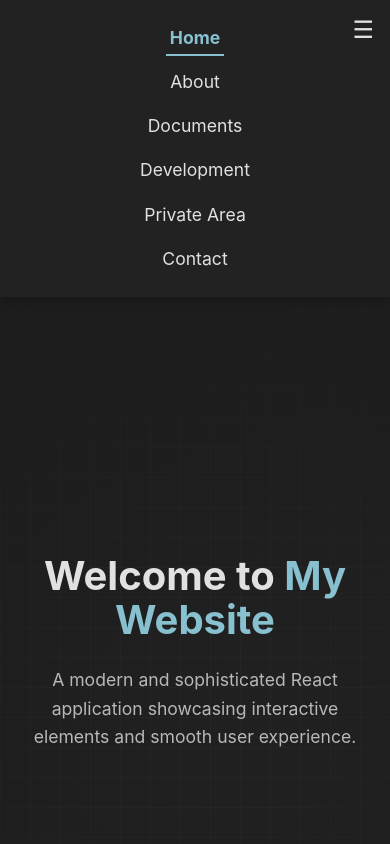
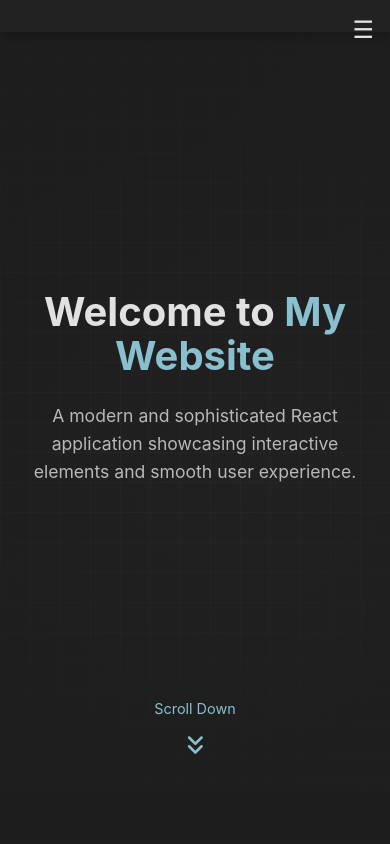
Before and after one commit to idealase/idealase.github.io, a React (Create React App) app in the folder react-website/: page / in a window 390 px wide. Shown: the top 844 px of the page. Built offline with nearby package versions, Linux system fonts and the light colour scheme.

Commit message:
fix: Update NavList to use dynamic display based on mobile menu state

```diff
--- a/react-website/src/components/Navigation.tsx
+++ b/react-website/src/components/Navigation.tsx
@@ -12,7 +12,7 @@ const NavContainer = styled.nav`
   transition: all 0.3s ease;
 `;
 
-const NavList = styled.ul`
+const NavList = styled.ul<{ $isOpen: boolean }>`
   display: flex;
   justify-content: center;
   list-style: none;
@@ -22,6 +22,10 @@ const NavList = styled.ul`
   @media (max-width: 768px) {
     flex-direction: column;
     align-items: center;
+    display: ${props => props.$isOpen ? 'flex' : 'none'};
+    padding: 1rem 0;
+    margin-top: 1rem;
+    transition: all 0.3s ease;
   }
 `;
 
@@ -107,7 +111,7 @@ const Navigation: React.FC = () => {
       <MobileMenuButton onClick={toggleMobileMenu}>
         {isMobileMenuOpen ? '✕' : '☰'}
       </MobileMenuButton>
-      <NavList style={{ display: isMobileMenuOpen ? 'flex' : 'flex' }}>
+      <NavList $isOpen={isMobileMenuOpen}>
         <NavItem>
           <Link to="/" $isActive={location.pathname === '/'}>
             Home
```
